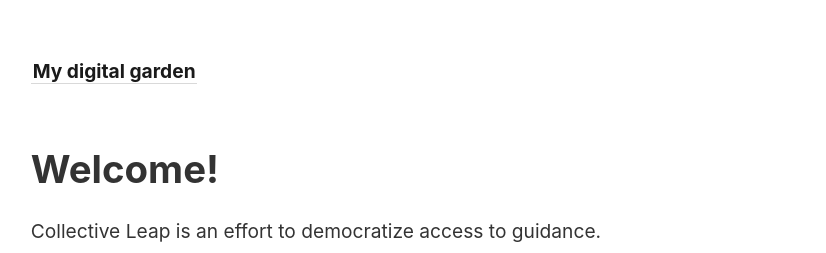
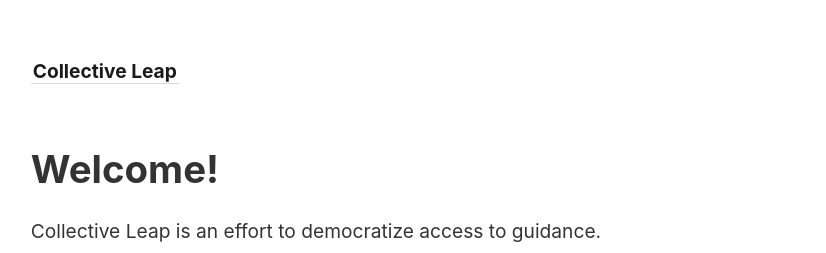
Before and after one commit to collectiveleap/collectiveleap.github.io.new, a Jekyll site: the page built from _pages/index.md, in a window 1280 px wide. Shown: the top 253 px of the page, without its empty margins (46-872 px from the left). Built offline with Jekyll 4.4.1, drawn with Linux system fonts in a browser that asks for light colours.

Commit message:
updated config

```diff
--- a/_config.yml
+++ b/_config.yml
@@ -1,6 +1,6 @@
-title:               My digital garden
+title:               Collective Leap
 include:             ['_pages']
-exclude:             ['_includes/notes_graph.json']
+exclude:             ['_includes/notes_graph.json', 'markdown', 'formatted', 'json', 'LICENSE', 'default.nix', 'docs']
 # You may need to change the base URL depending on your deploy configuration.
 # Specifically, when using GitHub Pages, the baseurl should point to where GitHub
 # Pages deploys your repository (which is usually the repository name).
```
